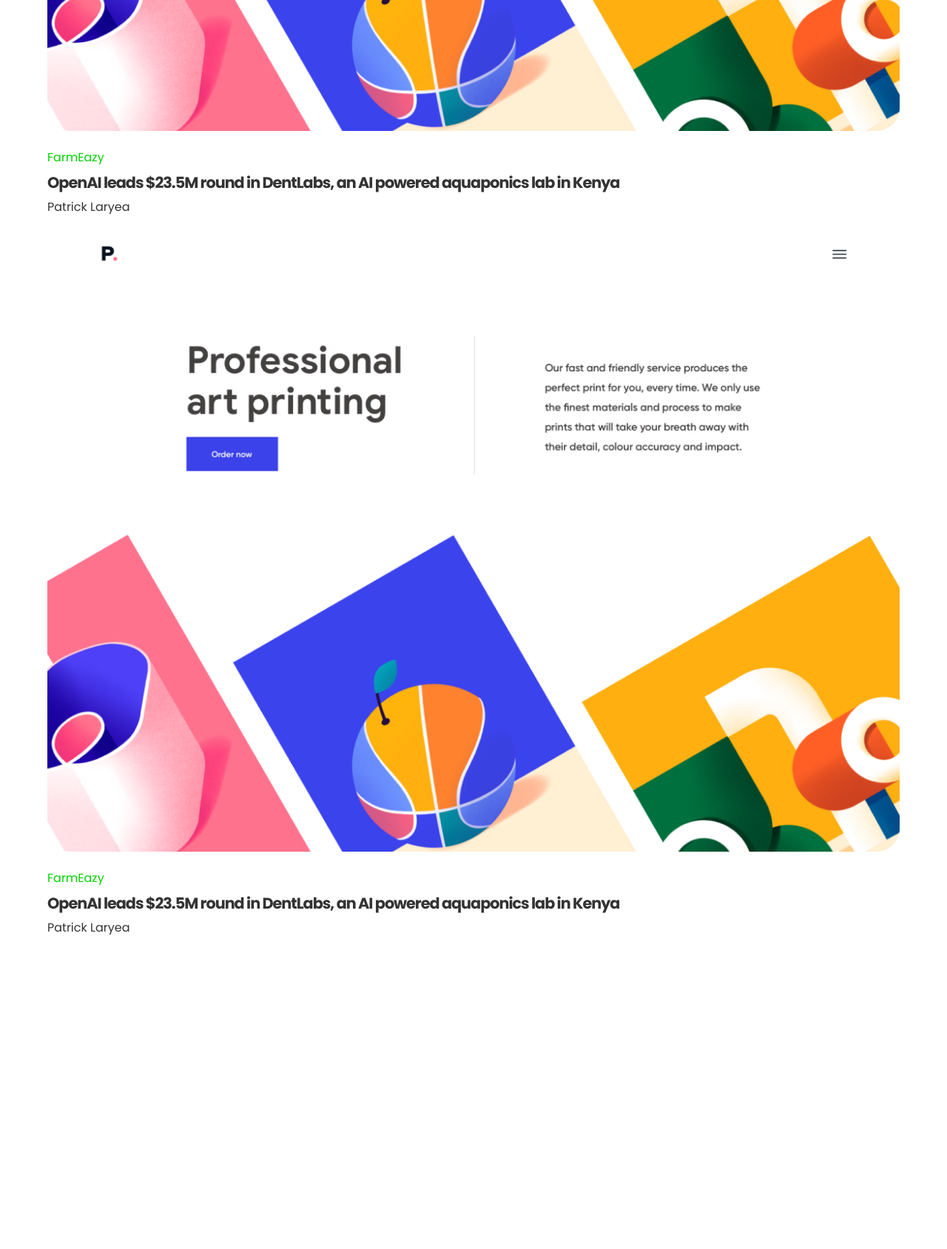
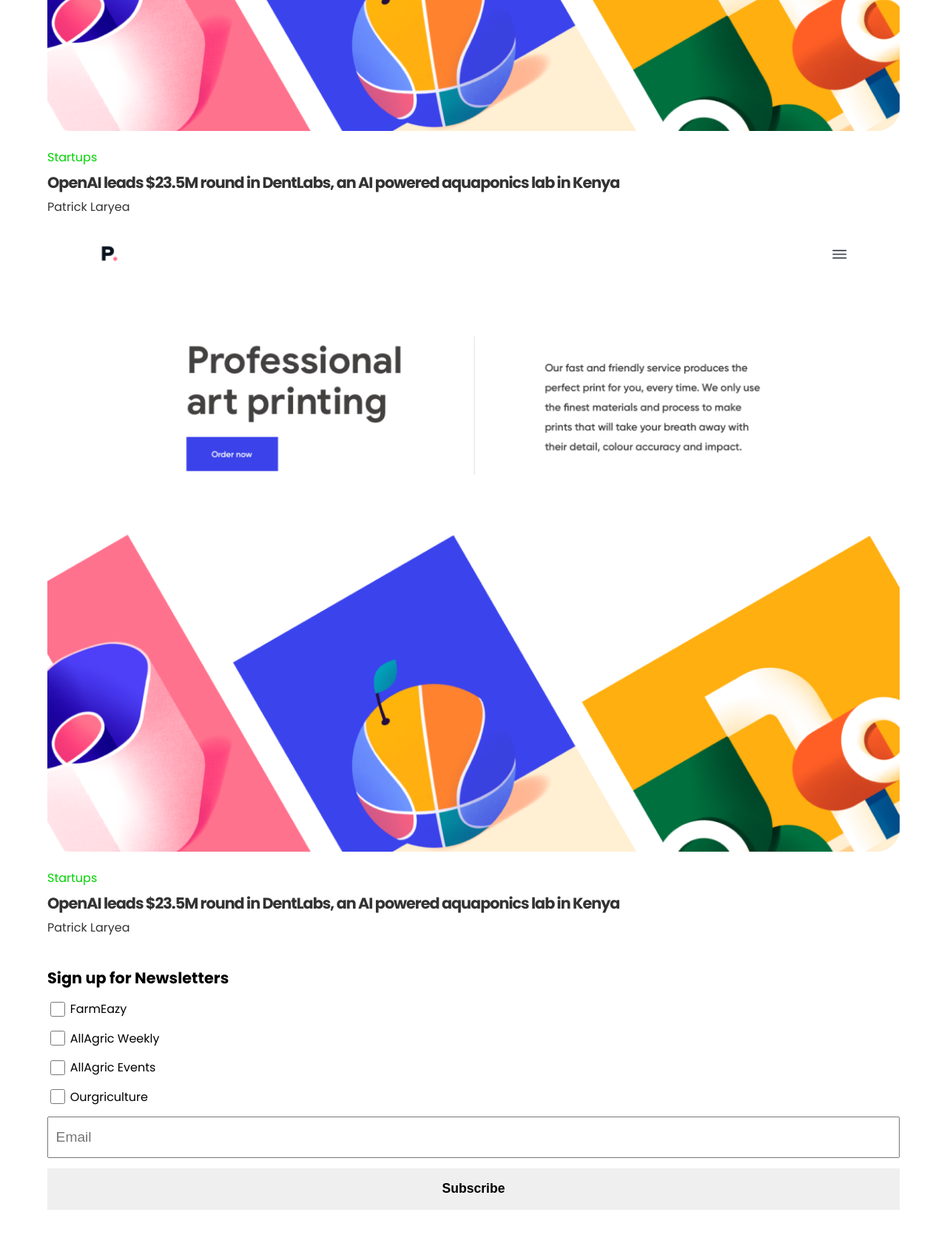
Before and after one commit to michaelamponsah/all-agric, a PHP site: page / in a window 1280 px wide. Shown: the part 3360-5048 px from the top of the page at 74% size. Before the commit the page ends 4624 px from the top, so only its background shows below. Run offline with PHP 8.4, Linux system fonts and the light colour scheme.

Commit message:
Add newsletter

```diff
--- a/css/style.css
+++ b/css/style.css
@@ -180,3 +180,46 @@ body {
   color: var(--clr-secodary);
   font-size: 1.3rem;
 }
+
+/* Newsletter section */
+.news-letter {
+  padding: 2.5em 0;
+}
+
+.news-letter-wrapper > h3 {
+  font-weight: 700;
+  font-size: 1.3rem;
+}
+
+.news-letter-wrapper form > div {
+  margin: 0.85em 0;
+}
+
+.news-letter input[type="checkbox"] {
+  height: 20px;
+  width: 20px;
+  margin-right: 0.5em;
+  accent-color: var(--clr-secodary);
+}
+
+.news-letter .checkbox-wrapper {
+  display: flex;
+  align-items: center;
+}
+
+.news-letter button {
+  font-size: 1.1rem;
+  font-weight: 600;
+  border: none;
+}
+
+.news-letter input[type="email"] {
+  padding: 0.5em;
+  font-size: 1.2rem;
+  color: var(--clr-secodary);
+}
+
+.news-letter input[type="email"], button {
+  width: 100%;
+  height: 3.5rem;
+}
--- a/index.html
+++ b/index.html
@@ -29,7 +29,8 @@
     <div>
       <img src="./assets/images/Snapshoot Portfolio-4.png" alt="">
       <h5 class="post-category">AgriTech</h5>
-      <h2 class="featured-post-title post-title">OpenAI leads $23.5M round in DentLabs, an AI powered aquaponics lab in Kenya</h2>
+      <h2 class="featured-post-title post-title">OpenAI leads $23.5M round in DentLabs, an AI powered aquaponics lab in
+        Kenya</h2>
       <div class="post-info">
         <p>Patrick Laryea</p>
       </div>
@@ -82,13 +83,14 @@
   <section class="category container">
     <div class="section-title-wrapper">
       <span class="pipe"></span>
-      <h2 class="section-title"> FarmEazy </h2>
+      <h2 class="section-title"> Startups </h2>
     </div>
     <div class="category-post-wrapper">
       <div>
         <img src="./assets/images/Snapshoot Portfolio-4.png" alt="">
-        <h5 class="post-category">FarmEazy</h5>
-        <h2 class="post-title category-post-title">OpenAI leads $23.5M round in DentLabs, an AI powered aquaponics lab in Kenya
+        <h5 class="post-category">Startups</h5>
+        <h2 class="post-title category-post-title">OpenAI leads $23.5M round in DentLabs, an AI powered aquaponics lab
+          in Kenya
         </h2>
         <div class="post-info">
           <p>Patrick Laryea</p>
@@ -98,8 +100,9 @@
     <div class="category-post-wrapper">
       <div>
         <img src="./assets/images/Snapshoot Portfolio-4.png" alt="">
-        <h5 class="post-category">FarmEazy</h5>
-        <h2 class="post-title category-post-title">OpenAI leads $23.5M round in DentLabs, an AI powered aquaponics lab in Kenya
+        <h5 class="post-category">Startups</h5>
+        <h2 class="post-title category-post-title">OpenAI leads $23.5M round in DentLabs, an AI powered aquaponics lab
+          in Kenya
         </h2>
         <div class="post-info">
           <p>Patrick Laryea</p>
@@ -109,18 +112,30 @@
     <div class="category-post-wrapper">
       <div>
         <img src="./assets/images/Snapshoot Portfolio-4.png" alt="">
-        <h5 class="post-category">FarmEazy</h5>
-        <h2 class="post-title category-post-title">OpenAI leads $23.5M round in DentLabs, an AI powered aquaponics lab in Kenya
+        <h5 class="post-category">Startups</h5>
+        <h2 class="post-title category-post-title">OpenAI leads $23.5M round in DentLabs, an AI powered aquaponics lab
+          in Kenya
         </h2>
         <div class="post-info">
           <p>Patrick Laryea</p>
         </div>
       </div>
     </div>
-
   </section>
 
-
+  <section class="news-letter container">
+    <div class="news-letter-wrapper">
+      <h3>Sign up for Newsletters</h3>
+      <form action="">
+        <div class="checkbox-wrapper"><input type="checkbox">FarmEazy</div>
+        <div class="checkbox-wrapper"><input type="checkbox">AllAgric Weekly</div>
+        <div class="checkbox-wrapper"><input type="checkbox">AllAgric Events</div>
+        <div class="checkbox-wrapper"><input type="checkbox">Ourgriculture</div>
+        <div class="checkbox-wrapper"><input type="email" placeholder="Email" required></div>
+        <div class="checkbox-wrapper"><button type="submit">Subscribe</button></div>
+      </form>
+    </div>
+  </section>
 
 
 
```
